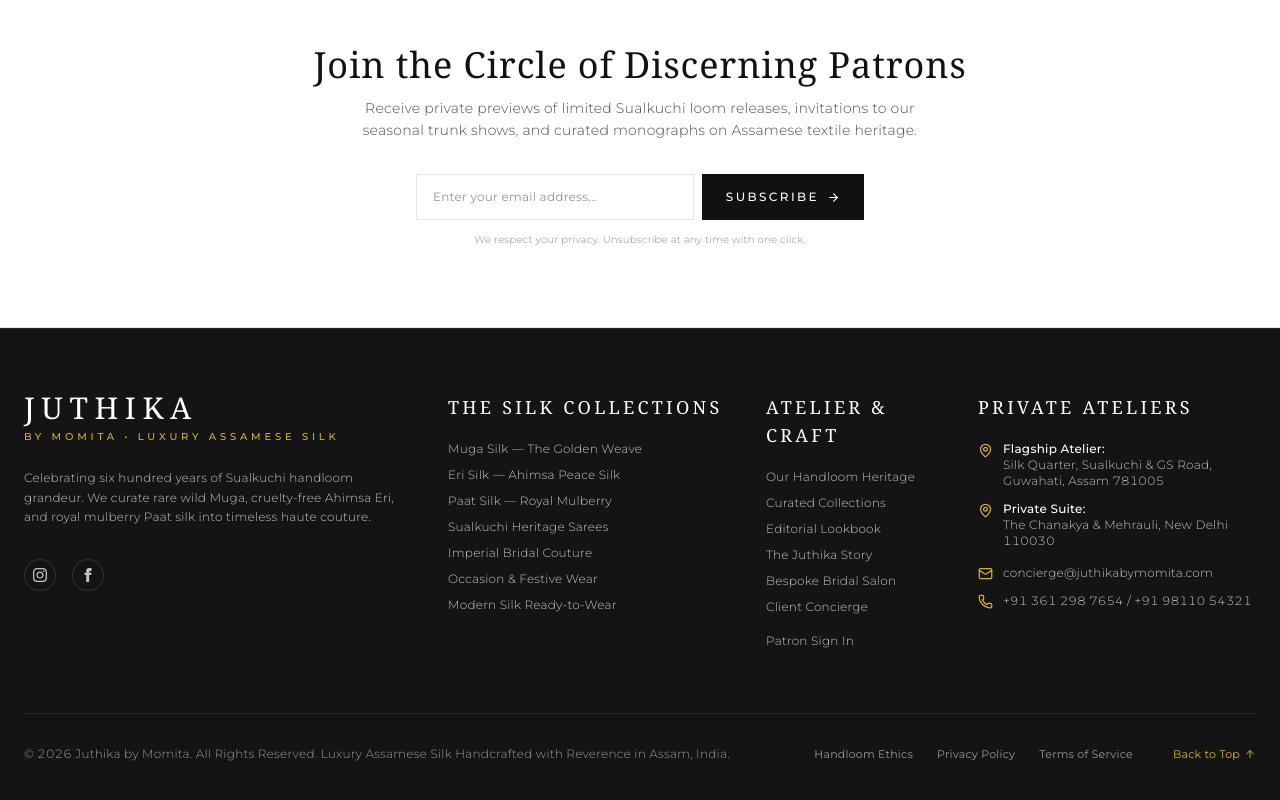
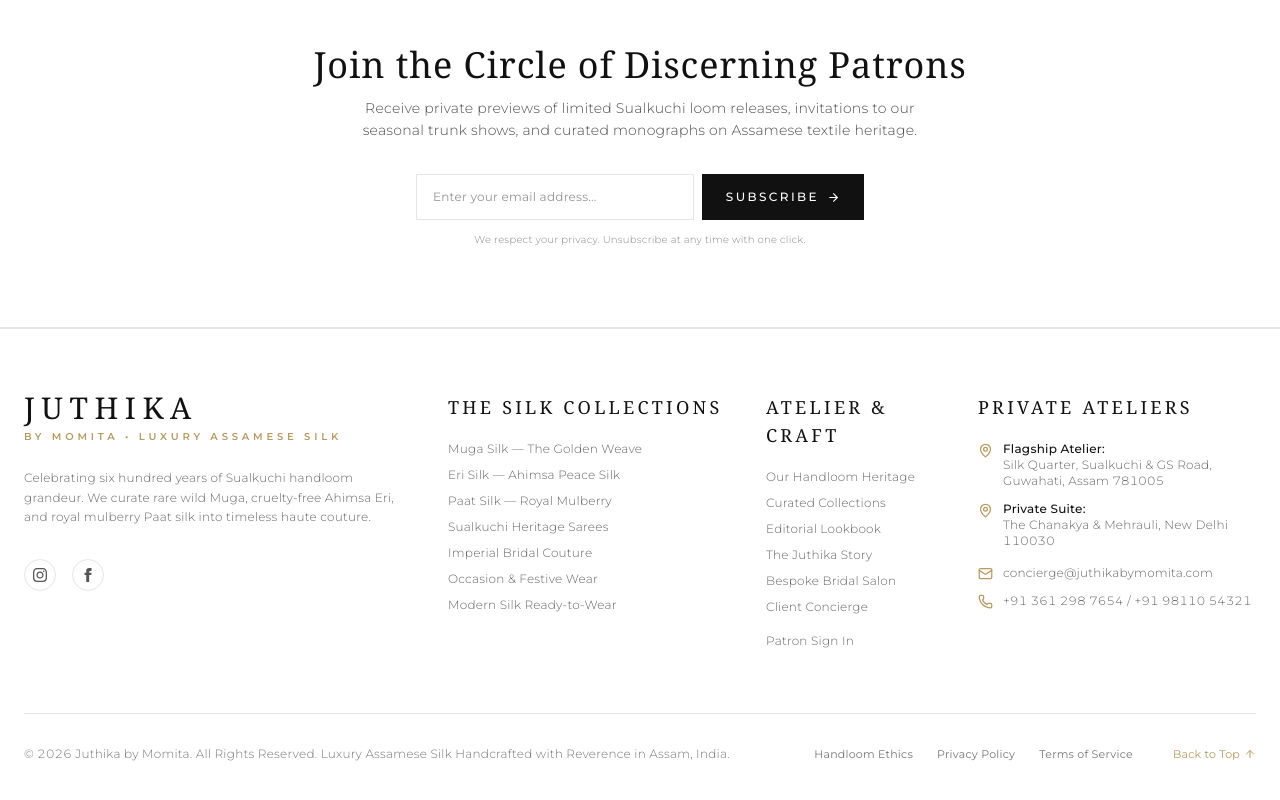
Before and after one commit to Ajayendra30/JuthikabyMomita, a React (Vite) app: page / in a window 1280 px wide. Shown: the part 6118-6918 px from the top of the page. Built offline with nearby package versions, Linux system fonts and the light colour scheme; no server answers; a web font is replaced by a local one.

Commit message:
style: change footer background to pure white with luxury typography

```diff
--- a/src/components/Footer.jsx
+++ b/src/components/Footer.jsx
@@ -4,7 +4,6 @@ import {
   MapPin,
   Phone,
   Mail,
-  Award,
   ArrowUp
 } from 'lucide-react';
 
@@ -16,24 +15,24 @@ export const Footer = () => {
   };
 
   return (
-    <footer className="bg-[#141414] text-[#FFFFFF] pt-16 pb-12 border-t border-[#262626]">
+    <footer className="bg-[#FFFFFF] text-[#111111] pt-16 pb-12 border-t border-[#E5E5E5]">
       <div className="max-w-7xl mx-auto px-6">
 
         {/* Main 4-Column Grid */}
-        <div className="grid grid-cols-1 md:grid-cols-2 lg:grid-cols-12 gap-10 pb-16 border-b border-[#262626]">
+        <div className="grid grid-cols-1 md:grid-cols-2 lg:grid-cols-12 gap-10 pb-16 border-b border-[#E5E5E5]">
 
           {/* Brand Column (4 cols) */}
           <div className="lg:col-span-4 space-y-4">
             <Link to="/" className="inline-block">
-              <span className="font-serif text-3xl tracking-[0.22em] text-[#FFFFFF] uppercase block leading-none">
+              <span className="font-serif text-3xl tracking-[0.22em] text-[#111111] uppercase block leading-none">
                 JUTHIKA
               </span>
-              <span className="text-[10px] uppercase tracking-[0.38em] text-[#D4AF37] font-medium block mt-1.5">
+              <span className="text-[10px] uppercase tracking-[0.38em] text-[#B69A62] font-semibold block mt-1.5">
                 BY MOMITA &bull; LUXURY ASSAMESE SILK
               </span>
             </Link>
 
-            <p className="text-xs text-[#C4C4C4] font-light leading-relaxed max-w-sm pt-2">
+            <p className="text-xs text-[#666666] font-light leading-relaxed max-w-sm pt-2">
               Celebrating six hundred years of Sualkuchi handloom grandeur.
               We curate rare wild Muga, cruelty-free Ahimsa Eri, and royal mulberry Paat silk into timeless haute couture.
             </p>
@@ -44,7 +43,7 @@ export const Footer = () => {
                 href="https://instagram.com"
                 target="_blank"
                 rel="noreferrer"
-                className="w-8 h-8 rounded-full border border-[#333333] flex items-center justify-center text-[#C4C4C4] hover:text-[#D4AF37] hover:border-[#D4AF37] hover:bg-[#D4AF37]/10 transition-colors"
+                className="w-8 h-8 rounded-full border border-[#E5E5E5] flex items-center justify-center text-[#555555] hover:text-[#B69A62] hover:border-[#B69A62] hover:bg-[#B69A62]/10 transition-colors"
                 aria-label="Instagram"
               >
                 <svg className="w-3.5 h-3.5 fill-current" viewBox="0 0 24 24">
@@ -55,7 +54,7 @@ export const Footer = () => {
                 href="https://facebook.com"
                 target="_blank"
                 rel="noreferrer"
-                className="w-8 h-8 rounded-full border border-[#333333] flex items-center justify-center text-[#C4C4C4] hover:text-[#D4AF37] hover:border-[#D4AF37] hover:bg-[#D4AF37]/10 transition-colors"
+                className="w-8 h-8 rounded-full border border-[#E5E5E5] flex items-center justify-center text-[#555555] hover:text-[#B69A62] hover:border-[#B69A62] hover:bg-[#B69A62]/10 transition-colors"
                 aria-label="Facebook"
               >
                 <svg className="w-3.5 h-3.5 fill-current" viewBox="0 0 24 24">
@@ -67,42 +66,42 @@ export const Footer = () => {
 
           {/* Shop Categories (3 cols) */}
           <div className="lg:col-span-3 space-y-3">
-            <h4 className="font-serif text-base sm:text-lg text-[#FFFFFF] tracking-[0.18em] uppercase mb-5 font-normal">
+            <h4 className="font-serif text-base sm:text-lg text-[#111111] tracking-[0.18em] uppercase mb-5 font-normal">
               The Silk Collections
             </h4>
-            <ul className="space-y-2.5 text-xs font-light text-[#C4C4C4]">
+            <ul className="space-y-2.5 text-xs font-light text-[#666666]">
               <li>
-                <Link to="/shop?category=Muga%20Silk" className="hover:text-[#D4AF37] transition-colors">
+                <Link to="/shop?category=Muga%20Silk" className="hover:text-[#B69A62] transition-colors">
                   Muga Silk — The Golden Weave
                 </Link>
               </li>
               <li>
-                <Link to="/shop?category=Eri%20Silk" className="hover:text-[#D4AF37] transition-colors">
+                <Link to="/shop?category=Eri%20Silk" className="hover:text-[#B69A62] transition-colors">
                   Eri Silk — Ahimsa Peace Silk
                 </Link>
               </li>
               <li>
-                <Link to="/shop?category=Paat%20Silk" className="hover:text-[#D4AF37] transition-colors">
+                <Link to="/shop?category=Paat%20Silk" className="hover:text-[#B69A62] transition-colors">
                   Paat Silk — Royal Mulberry
                 </Link>
               </li>
               <li>
-                <Link to="/shop?category=Sarees" className="hover:text-[#D4AF37] transition-colors">
+                <Link to="/shop?category=Sarees" className="hover:text-[#B69A62] transition-colors">
                   Sualkuchi Heritage Sarees
                 </Link>
               </li>
               <li>
-                <Link to="/bridal" className="hover:text-[#D4AF37] transition-colors">
+                <Link to="/bridal" className="hover:text-[#B69A62] transition-colors">
                   Imperial Bridal Couture
                 </Link>
               </li>
               <li>
-                <Link to="/shop?category=Occasion%20Wear" className="hover:text-[#D4AF37] transition-colors">
+                <Link to="/shop?category=Occasion%20Wear" className="hover:text-[#B69A62] transition-colors">
                   Occasion & Festive Wear
                 </Link>
               </li>
               <li>
-                <Link to="/shop?category=Ready-to-Wear" className="hover:text-[#D4AF37] transition-colors">
+                <Link to="/shop?category=Ready-to-Wear" className="hover:text-[#B69A62] transition-colors">
                   Modern Silk Ready-to-Wear
                 </Link>
               </li>
@@ -111,42 +110,42 @@ export const Footer = () => {
 
           {/* About & Craftsmanship (2 cols) */}
           <div className="lg:col-span-2 space-y-3">
-            <h4 className="font-serif text-base sm:text-lg text-[#FFFFFF] tracking-[0.18em] uppercase mb-5 font-normal">
+            <h4 className="font-serif text-base sm:text-lg text-[#111111] tracking-[0.18em] uppercase mb-5 font-normal">
               Atelier & Craft
             </h4>
-            <ul className="space-y-2.5 text-xs font-light text-[#C4C4C4]">
+            <ul className="space-y-2.5 text-xs font-light text-[#666666]">
               <li>
-                <Link to="/our-craft" className="hover:text-[#D4AF37] transition-colors">
+                <Link to="/our-craft" className="hover:text-[#B69A62] transition-colors">
                   Our Handloom Heritage
                 </Link>
               </li>
               <li>
-                <Link to="/collections" className="hover:text-[#D4AF37] transition-colors">
+                <Link to="/collections" className="hover:text-[#B69A62] transition-colors">
                   Curated Collections
                 </Link>
               </li>
               <li>
-                <Link to="/lookbook" className="hover:text-[#D4AF37] transition-colors">
+                <Link to="/lookbook" className="hover:text-[#B69A62] transition-colors">
                   Editorial Lookbook
                 </Link>
               </li>
               <li>
-                <Link to="/about" className="hover:text-[#D4AF37] transition-colors">
+                <Link to="/about" className="hover:text-[#B69A62] transition-colors">
                   The Juthika Story
                 </Link>
               </li>
               <li>
-                <Link to="/bridal" className="hover:text-[#D4AF37] transition-colors">
+                <Link to="/bridal" className="hover:text-[#B69A62] transition-colors">
                   Bespoke Bridal Salon
                 </Link>
               </li>
               <li>
-                <Link to="/contact" className="hover:text-[#D4AF37] transition-colors">
+                <Link to="/contact" className="hover:text-[#B69A62] transition-colors">
                   Client Concierge
                 </Link>
               </li>
               <li className="pt-2 flex items-center gap-3">
-                <Link to="/login" className="hover:text-[#D4AF37] transition-colors">
+                <Link to="/login" className="hover:text-[#B69A62] transition-colors">
                   Patron Sign In
                 </Link>
               </li>
@@ -155,35 +154,35 @@ export const Footer = () => {
 
           {/* Contact & Private Suites (3 cols) */}
           <div className="lg:col-span-3 space-y-3">
-            <h4 className="font-serif text-base sm:text-lg text-[#FFFFFF] tracking-[0.18em] uppercase mb-5 font-normal">
+            <h4 className="font-serif text-base sm:text-lg text-[#111111] tracking-[0.18em] uppercase mb-5 font-normal">
               Private Ateliers
             </h4>
-            <div className="space-y-3 text-xs text-[#C4C4C4] font-light">
+            <div className="space-y-3 text-xs text-[#666666] font-light">
               <div className="flex items-start gap-2.5">
-                <MapPin size={15} className="text-[#D4AF37] flex-shrink-0 mt-0.5" />
+                <MapPin size={15} className="text-[#B69A62] flex-shrink-0 mt-0.5" />
                 <div>
-                  <p className="font-medium text-[#FFFFFF]">Flagship Atelier:</p>
+                  <p className="font-medium text-[#111111]">Flagship Atelier:</p>
                   <p>Silk Quarter, Sualkuchi & GS Road, Guwahati, Assam 781005</p>
                 </div>
               </div>
 
               <div className="flex items-start gap-2.5">
-                <MapPin size={15} className="text-[#D4AF37] flex-shrink-0 mt-0.5" />
+                <MapPin size={15} className="text-[#B69A62] flex-shrink-0 mt-0.5" />
                 <div>
-                  <p className="font-medium text-[#FFFFFF]">Private Suite:</p>
+                  <p className="font-medium text-[#111111]">Private Suite:</p>
                   <p>The Chanakya & Mehrauli, New Delhi 110030</p>
                 </div>
               </div>
 
               <div className="flex items-center gap-2.5 pt-1">
-                <Mail size={15} className="text-[#D4AF37] flex-shrink-0" />
-                <a href="mailto:concierge@juthikabymomita.com" className="hover:text-[#D4AF37] transition-colors">
+                <Mail size={15} className="text-[#B69A62] flex-shrink-0" />
+                <a href="mailto:concierge@juthikabymomita.com" className="hover:text-[#B69A62] transition-colors">
                   concierge@juthikabymomita.com
                 </a>
               </div>
 
               <div className="flex items-center gap-2.5">
-                <Phone size={15} className="text-[#D4AF37] flex-shrink-0" />
+                <Phone size={15} className="text-[#B69A62] flex-shrink-0" />
                 <span>+91 361 298 7654 / +91 98110 54321</span>
               </div>
             </div>
@@ -192,24 +191,24 @@ export const Footer = () => {
         </div>
 
         {/* Bottom Bar */}
-        <div className="pt-8 flex flex-col md:flex-row items-center justify-between text-xs text-[#999999]">
+        <div className="pt-8 flex flex-col md:flex-row items-center justify-between text-xs text-[#777777]">
           <p className="font-light text-center md:text-left mb-4 md:mb-0">
             &copy; {CURRENT_YEAR} Juthika by Momita. All Rights Reserved. Luxury Assamese Silk Handcrafted with Reverence in Assam, India.
           </p>
 
           <div className="flex items-center space-x-6 text-[11px]">
-            <Link to="/about" className="hover:text-[#D4AF37] transition-colors">
+            <Link to="/about" className="hover:text-[#B69A62] transition-colors">
               Handloom Ethics
             </Link>
-            <Link to="/contact" className="hover:text-[#D4AF37] transition-colors">
+            <Link to="/contact" className="hover:text-[#B69A62] transition-colors">
               Privacy Policy
             </Link>
-            <Link to="/contact" className="hover:text-[#D4AF37] transition-colors">
+            <Link to="/contact" className="hover:text-[#B69A62] transition-colors">
               Terms of Service
             </Link>
             <button
               onClick={scrollToTop}
-              className="flex items-center gap-1 text-[#D4AF37] hover:text-[#FFFFFF] transition-colors ml-4 cursor-pointer"
+              className="flex items-center gap-1 text-[#B69A62] hover:text-[#111111] transition-colors ml-4 cursor-pointer"
               aria-label="Scroll to top"
             >
               <span>Back to Top</span>
```
